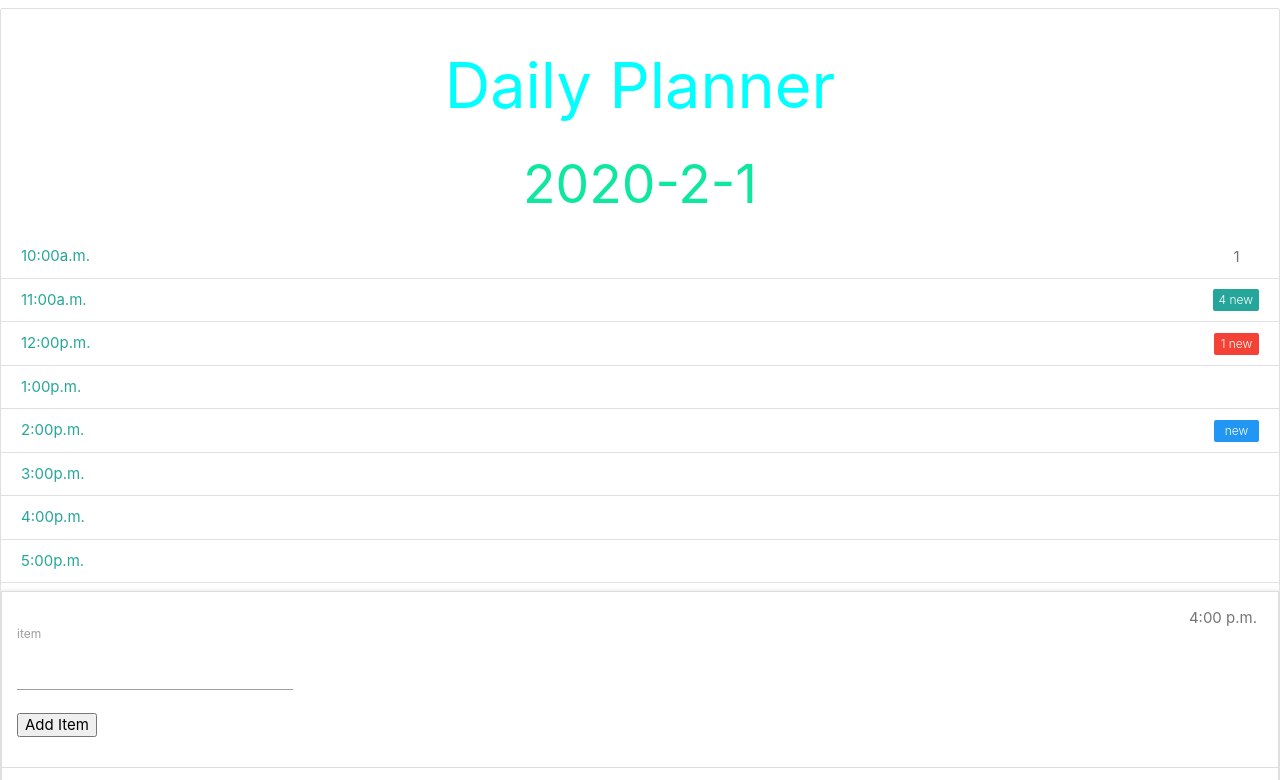
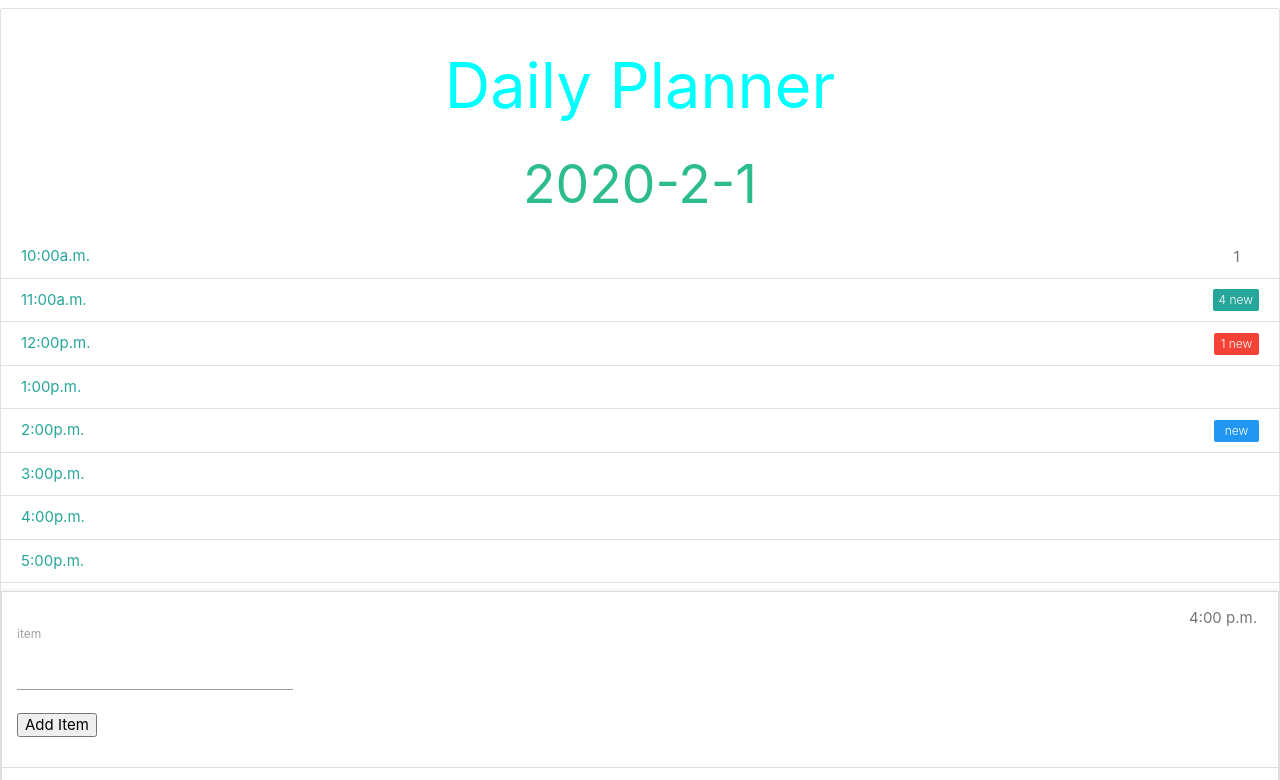
Before and after one commit to sulakshana-borsune/daily-planner, a plain HTML site: page index.html in a window 1280 px wide. Shown: the top 780 px of the page. Drawn offline with nearby package versions, Linux system fonts and the light colour scheme; a script that the page names is missing.

Commit message:
added css file

```diff
--- a/assets/style.css
+++ b/assets/style.css
@@ -4,5 +4,5 @@
 }
 #h2{
     text-align: center;
-    color: rgb(15, 231, 159);
+    color: rgb(45, 189, 141);
 }
```
